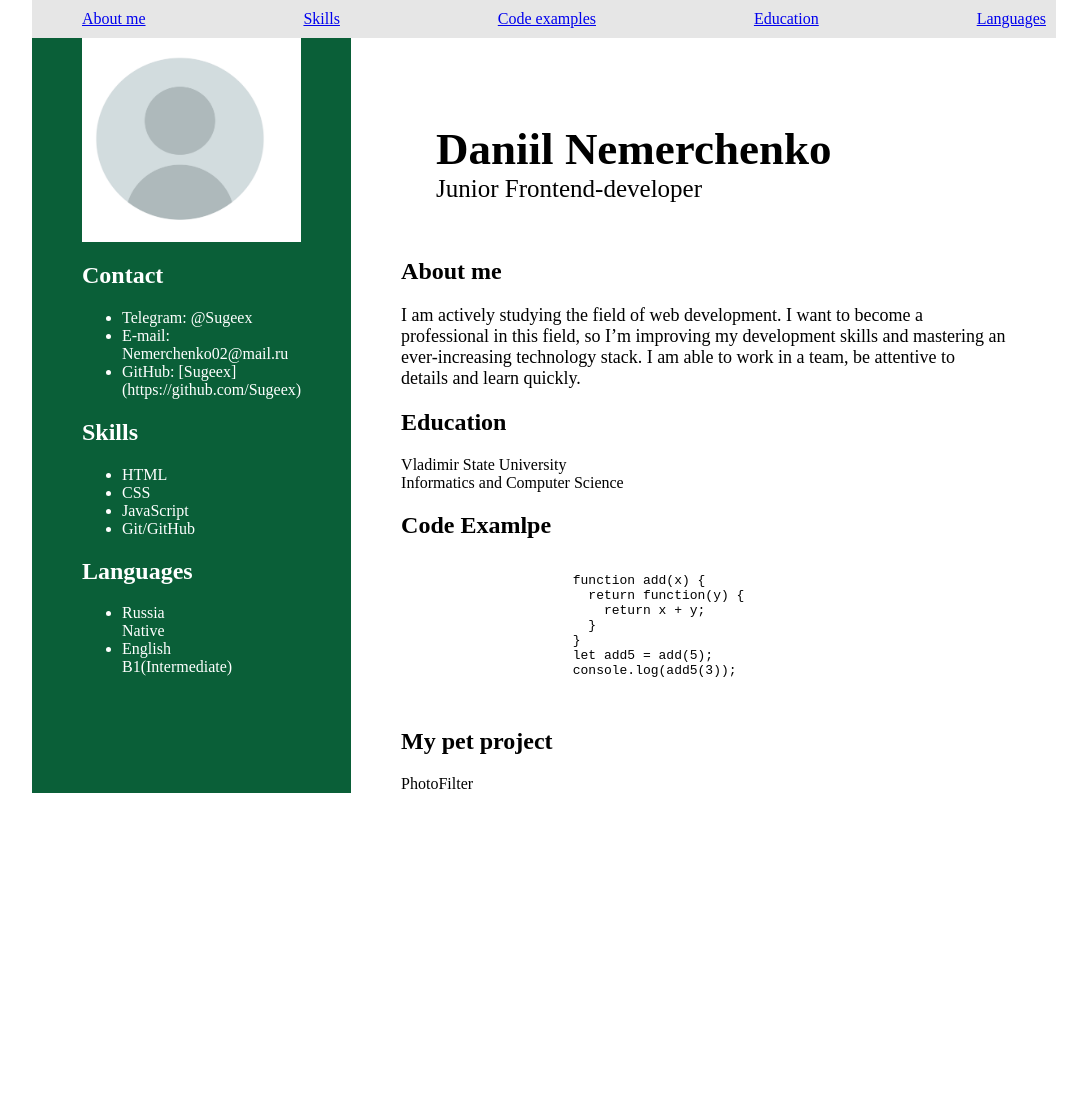
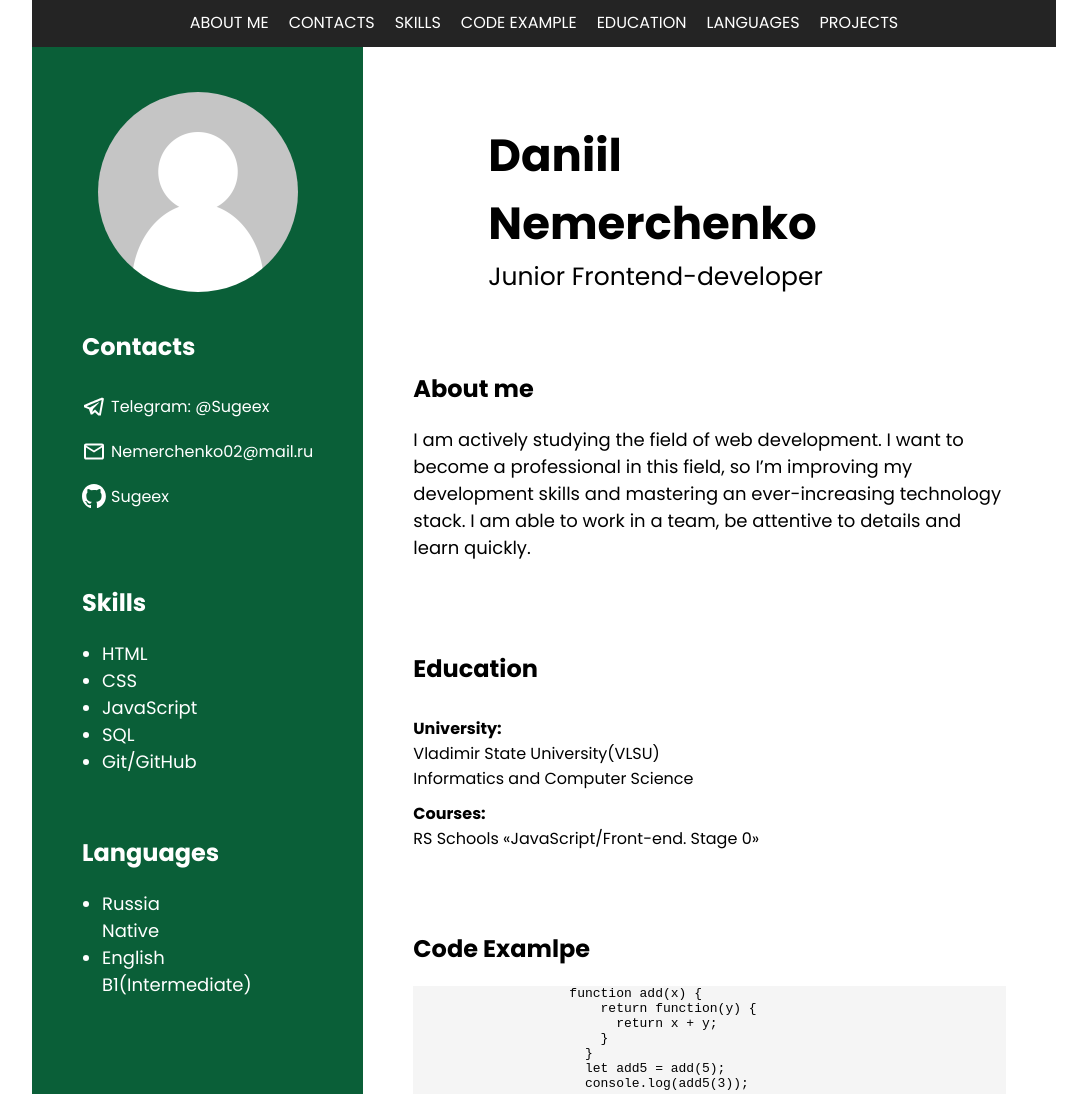
Before and after one commit to Sugeex/rsschool-cv, a plain HTML site: page index.html in a window 1280 px wide. Shown: the top 1094 px of the page, without its empty margins (96-1183 px from the left). Before the commit the page ends 800 px from the top, so only its background shows below. Drawn offline with Linux system fonts and the light colour scheme.

Commit message:
feat: add more css and html code

```diff
--- a/index.html
+++ b/index.html
@@ -5,44 +5,59 @@
     <meta name="viewport" content="width=device-width, initial-scale=1.0">
     <title>CV</title>
     <link rel="stylesheet" href="style.css">
+    <link rel="preconnect" href="https://fonts.googleapis.com">
+    <link rel="preconnect" href="https://fonts.gstatic.com" crossorigin>
+    <link href="https://fonts.googleapis.com/css2?family=Poppins:ital,wght@0,100;0,200;0,300;0,400;0,500;0,600;0,700;0,900;1,300;1,400;1,500;1,600;1,700;1,900&display=swap" rel="stylesheet">
 </head>
 <body>
     <header class="header">
         <nav class="nav-menu">
             <ul class="menu">
-                <li class="list-item"><a href="#">About me</a></li>
-                <li class="list-item"><a href="#">Skills</a></li>
-                <li class="list-item"><a href="#">Code examples</a></li>
-                <li class="list-item"><a href="#">Education</a></li>
-                <li class="list-item"><a href="#">Languages</a></li>
+                <li class="list-item"><a class="nav-link" href="#about">About me</a></li>
+                <li class="list-item"><a class="nav-link" href="#cont">Contacts</a></li>
+                <li class="list-item"><a class="nav-link" href="#slill">Skills</a></li>
+                <li class="list-item"><a class="nav-link" href="#code">Code example</a></li>
+                <li class="list-item"><a class="nav-link" href="#edc">Education</a></li>
+                <li class="list-item"><a class="nav-link" href="#lang">Languages</a></li>
+                <li class="list-item"><a class="nav-link" href="#proj">Projects</a></li>
             </ul>
         </nav>
     </header>
-    <main>
+    <main class="main">
         <div class="left-colum">
-            <section class="photo">
-                <img src="img/photo.jpg" alt="avatarka">
-            </section>
-            <section class="contact">
-                <h2>Contact</h2>
-                <ul>
-                    <li>Telegram: @Sugeex</li>
-                    <li>E-mail: Nemerchenko02@mail.ru</li>
-                    <li>GitHub: [Sugeex](https://github.com/Sugeex)</li>
+            <div class="photo">
+                <img src="img/avatar.png" alt="avatarka">
+            </div>
+            <section id="cont" class="contact">
+                <h2 class="h2-title">Contacts</h2>
+                <ul class="contact-menu">
+                    <li class="contact-li">
+                        <img src="img/telegram-logo.svg" alt="telegram">
+                        <p>Telegram: @Sugeex</p>
+                    </li>
+                    <li class="contact-li">
+                        <img src="img/mail-logo.svg" alt="mail">
+                        <p>Nemerchenko02@mail.ru</p>
+                    </li>
+                    <li class="contact-li">
+                        <a class="contact-link" href="https://github.com/Sugeex"><img src="img/github-mark-white.svg" alt="github" width="24" height="24"></a>
+                        <p>Sugeex</p>
+                    </li>
                 </ul>
             </section>
-            <section>
-                <h2>Skills</h2>
-                <ul>
+            <section id="slill" class="skills">
+                <h2 class="h2-title">Skills</h2>
+                <ul class="skill-list">
                     <li>HTML</li>
                     <li>CSS</li>
                     <li>JavaScript</li>
+                    <li>SQL</li>
                     <li>Git/GitHub</li>
                 </ul>
             </section>
-            <section>
-                <h2>Languages</h2>
-                <ul>
+            <section id="lang" class="languages">
+                <h2 class="h2-title">Languages</h2>
+                <ul class="lang-list">
                     <li>
                         <p>Russia</p>
                         <p>Native</p>
@@ -59,36 +74,57 @@
                 <h1 class="DN">Daniil Nemerchenko</h1>
                 <p class="DN-subline">Junior Frontend-developer</p>
             </section>
-            <section class="aboutme">
-                <h2>About me</h2>
+            <section id="about" class="aboutme">
+                <h2 class="h2-title">About me</h2>
                 <p>I am actively studying the field of web development. I want to become a professional in this field, so I’m improving my development skills and mastering an ever-increasing technology stack.
                     I am able to work in a team, be attentive to details and learn quickly.</p>
             </section>
-            <section class="Education">
-                <h2>Education</h2>
-                <p>Vladimir State University</p>
-                <p>Informatics and Computer Science</p>
+            <section id="edc" class="education">
+                <h2 class="h2-title">Education</h2>
+                <article class="univer">
+                    <h4>University:</h4>
+                    <p>Vladimir State University(VLSU)</p>
+                    <p>Informatics and Computer Science</p>
+                </article>
+                <article class="course">
+                    <h4>Courses:</h4>
+                    <p>RS Schools «JavaScript/Front-end. Stage 0»</p>
+                </article>
             </section>
-            <section class="codeEx">
-                <h2>Code Examlpe</h2>
-                <pre>
-                    <code>
-                      function add(x) {
+            <section id="code" class="codeEx">
+                <h2 class="h2-title">Code Examlpe</h2>
+                <pre class="codePre">
+                    <code class="code">function add(x) {
                         return function(y) {
                           return x + y;
                         }
                       }
                       let add5 = add(5);
-                      console.log(add5(3));
-                    </code>
+                      console.log(add5(3));</code>
                 </pre>
             </section>
-            <section class="petProj">
-                <h2>My pet project</h2>
-                <p>PhotoFilter</p>
+            <section id="proj" class="petProj">
+                <h2 class="h2-title">Projects</h2>
+                <div class="project">
+                    <a class="project-link" href="https://Sugeex.github.io/rsschool-cv/">CV</a>
+                    <span class="project-span">- This is my CV</span>
+                    <p>Will be more soon...</p>
+                </div>
             </section>
         </div>
     </main>
-    <footer></footer>
+    <footer class="footer">
+        <div class="footer-line">
+            <ul class="footer-list">
+                <li class="footer-li">
+                    <a href="https://github.com/Sugeex"><img class="footer-img" src="img/github-mark-white.svg" alt="github"></a>
+                </li>
+                <li class="footer-li">
+                    <a href="https://rs.school/courses/javascript-ru"><img class="footer-img" src="img/rs-school-logo.svg" alt="rs-logo"></a>
+                </li>
+                <li class="footer-li">© 2024</li>
+            </ul>
+        </div>
+    </footer>
 </body>
 </html>
--- a/style.css
+++ b/style.css
@@ -1,35 +1,94 @@
+*{
+   box-sizing: border-box;
+   margin: 0;
+   padding: 0;
+}
 body{
+   font-family: 'Poppins', sans-serif;
    margin: 0 auto;
-   padding: 0;
-   width: 1024px;
+   max-width: 1024px;
 }
+html {
+   scroll-behavior: smooth;
+ }
 .header{
-background-color: #e6e6e6;
+background-color: #242424;
 }
-main{
+.main{
    display: flex;
 }
 .menu{
+   text-transform: uppercase;
    margin: 0;
    display: flex;
    list-style: none;
-   justify-content: space-between;
+   justify-content: center;
+}
+.nav-link{
+   color: white;
+   cursor: pointer;
+   line-height: 1;
+   text-decoration: none;
+}
+.nav-link::after{
+   display: block;
+   left: 0;
+   width: 0;
+   height: 2px;
+   background-color: white;
+   content: "";
+   transition: 0.4s;
+}
+.nav-link:hover:after,
+.nav-link:focus:after {
+	width: 100%;
 }
 .list-item{
    padding: 10px 10px;
 }
 .photo{
-   background-color: white;
+   padding-top: 45px;
+   text-align: center;
 }
 .photo>img{
+   border-radius: 50%;
    text-align: center;
    width: 200px;
    height: 200px;
+}
+.h2-title{
+   padding-bottom: 20px;
 }
 .left-colum{
    padding: 0 50px;
    background-color: #0A5F38;
    color: white;
+}
+.contact{
+   padding: 30px 0 30px 0;
+}
+.contact-menu{
+   list-style: none;
+}
+.contact-li{
+   display: flex;
+   padding: 10px 0 10px 0;
+}
+.contact-li>img{
+   margin-right: 5px;
+}
+.contact-link{
+   margin-right: 5px;
+}
+.skills{
+   padding: 30px 0 30px 0;
+}
+.skill-list, .lang-list{
+   font-size: 18px;
+   padding-left: 20px;
+}
+.languages{
+   padding: 30px 0 30px 0;
 }
 .right-colum{
    padding: 0 50px;
@@ -38,10 +97,11 @@ main{
 
 }
 .aboutme p{
+   padding-bottom: 50px;
    font-size: 18px;
 }
 .name{
-   margin-top: 50px;
+   margin: 40px;
    padding: 35px;
    display: flex;
    flex-direction: column;
@@ -56,3 +116,48 @@ main{
 .name>h1,p{
    margin: 0;
 }
+.education{
+   padding: 40px 0;
+}
+.univer, .course{
+   padding-top: 10px;
+}
+.codeEx{
+   padding: 40px 0;
+}
+.codePre{
+   background-color: #f5f5f5;
+}
+.project{
+   padding-bottom: 50px;
+}
+.project>p{
+   font-size: 20px;
+   font-weight:600;
+}
+.project-link{
+   font-size: 25px;
+   color: #0A5F38;
+   text-decoration: none;
+}
+.project-span{
+   font-size: 25px;
+}
+.footer{
+   background-color: #242424;
+}
+.footer-line{
+   display: flex;
+   justify-content: center;
+}
+.footer-list{
+   color: white;
+   display: flex;
+   list-style: none;
+}
+.footer-li{
+   padding: 10px;
+}
+.footer-img{
+   height: 60px;
+}
```
Also changed, not shown: img/avatar.png (added), img/github-mark-white.svg (added), img/mail-logo.svg (added), img/photo.jpg (deleted), img/rs-school-logo.svg (added), img/telegram-logo.svg (added).
